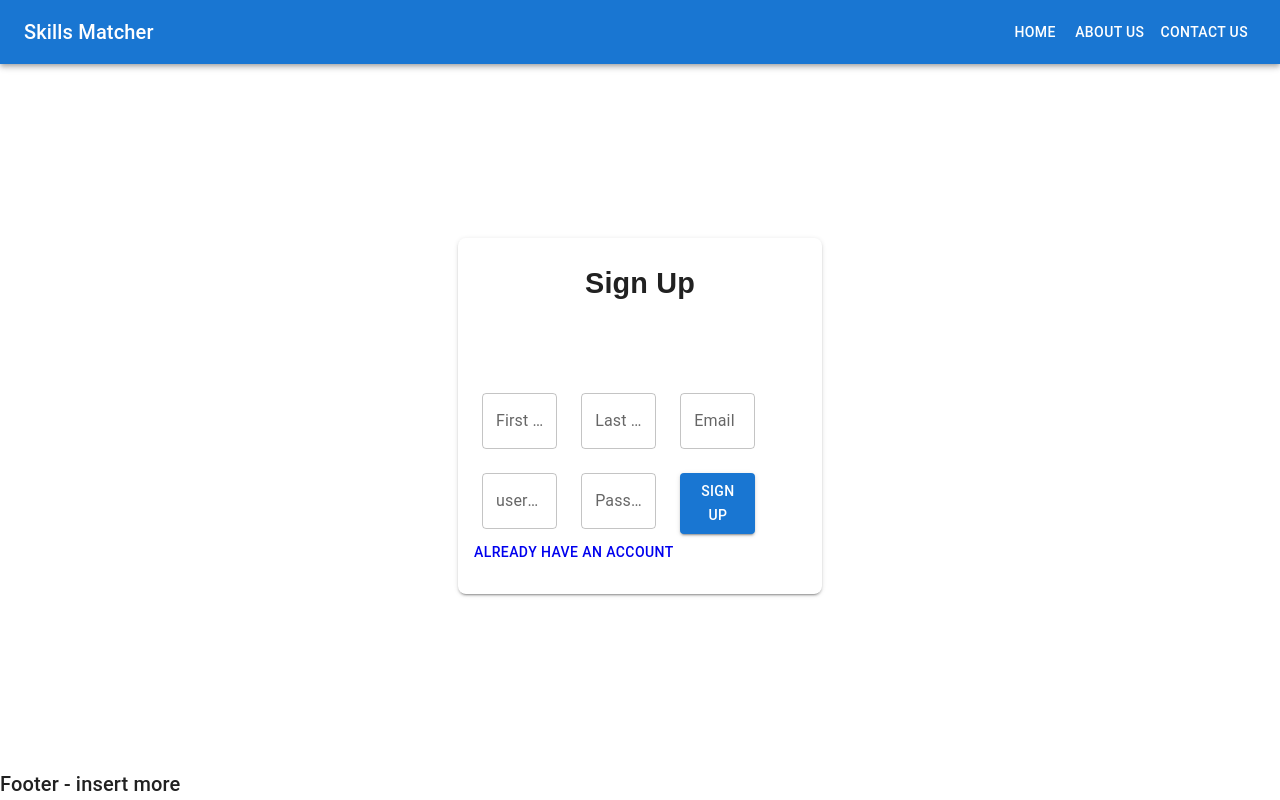
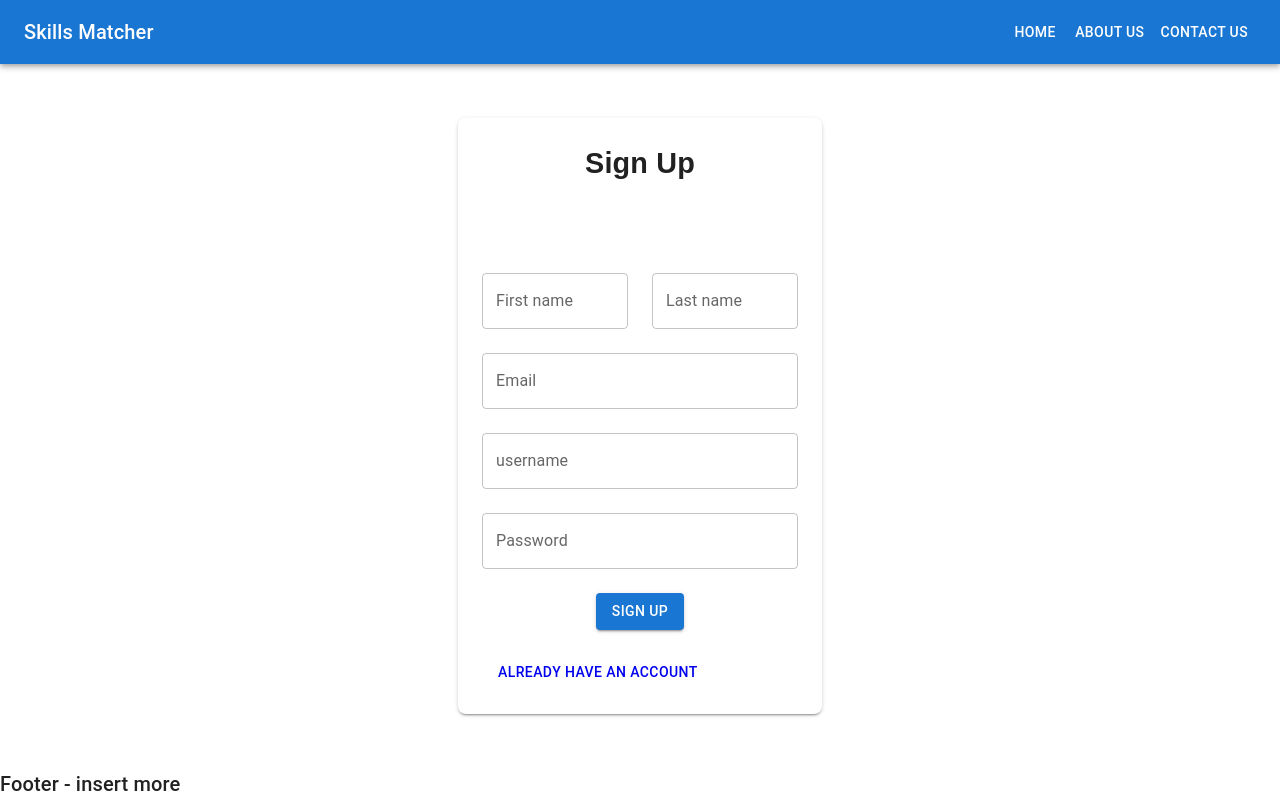
Before and after one commit to putto11262002/skill-matcher-user-ui, a Next.js app in the folder user-client/: page /sign-up in a window 1280 px wide. Built offline with nearby package versions, Linux system fonts and the light colour scheme; no server answers.

Commit message:
minor layout edits

```diff
--- a/user-client/src/pages/sign-up/index.jsx
+++ b/user-client/src/pages/sign-up/index.jsx
@@ -62,7 +62,7 @@ const SignUpPage = () => {
                             <Grid xs={12} item>
                                 {error && <Alert severity='error'>{error.message}</Alert>}
                             </Grid>
-                            <Grid xs={11} sm={6} md={3.5} item>
+                            <Grid xs={12} sm={6} item>
                                 <TextField
                                     value={firstName}
                                     onChange={(e) => setFirstName(e.target.value)}
@@ -70,7 +70,7 @@ const SignUpPage = () => {
                                     fullWidth
                                 />
                             </Grid>
-                            <Grid xs={11} sm={6} md={3.5} item>
+                            <Grid xs={12} sm={6} item>
                                 <TextField
                                     value={lastName}
                                     onChange={(e) => setLastName(e.target.value)}
@@ -78,7 +78,7 @@ const SignUpPage = () => {
                                     fullWidth
                                 />
                             </Grid>
-                            <Grid xs={11} sm={6} md={3.5}item>
+                            <Grid xs={12} item>
                                 <TextField
                                     value={email}
                                     onChange={(e) => setEmail(e.target.value)}
@@ -87,7 +87,7 @@ const SignUpPage = () => {
                                     fullWidth
                                 />
                             </Grid>
-                            <Grid xs={11} sm={6} md={3.5} item>
+                            <Grid xs={12}  item>
                                 <TextField
                                     value={username}
                                     onChange={(e) => setUsername(e.target.value)}
@@ -96,7 +96,7 @@ const SignUpPage = () => {
                                     fullWidth
                                 />
                             </Grid>
-                            <Grid xs={11} sm={6} md={3.5} item>
+                            <Grid xs={12} item>
                                 <TextField
                                     value={password}
                                     onChange={(e) => setPassword(e.target.value)}
@@ -105,14 +105,15 @@ const SignUpPage = () => {
                                     fullWidth
                                 />
                             </Grid>
-                            <Grid display='flex' justifyContent='center' xs={11} sm={6} md={3.5} item>
+                            <Grid display='flex' justifyContent='center' xs={12} item>
                                 <Button type='submit' variant='contained' disabled={loading}>
                                     Sign Up
                                 </Button>
                             </Grid>
-                            <Grid>
+                            <Grid  xs={12} justifyContent='flex-start' item >
                             <Link href='/login' passHref>
                                 <Button variant="Sign in button">Already have an account</Button>
+
                             </Link>
                             </Grid>
                         </Grid>
```
